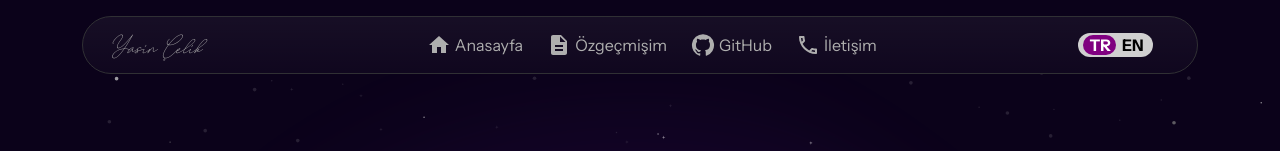
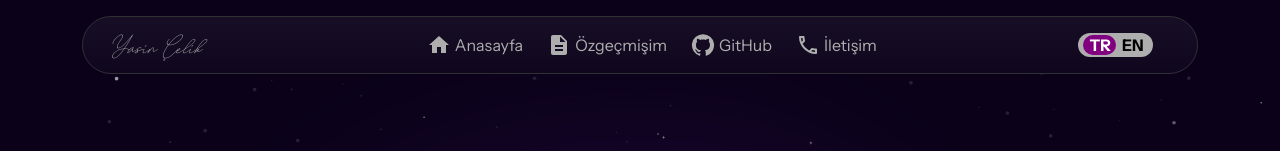
Before and after one commit to YasinCelikSoftware/portfolio, a React (Create React App) app: page / in a window 1280 px wide. Shown: the top 151 px of the page. Built offline with nearby package versions, Linux system fonts and the light colour scheme.

Commit message:
some bug fixes

```diff
--- a/src/assets/css/ToggleSwitch.css
+++ b/src/assets/css/ToggleSwitch.css
@@ -1,7 +1,7 @@
 .checkbox {
   width: 75px;
   height: 24px;
-  background-color: #d0d0d0;
+  background-color: #aeaeae;
   border-radius: 30px;
   position: relative;
   color: white;
@@ -59,5 +59,5 @@
 }
 
 .check:checked + .checkbox .slide .text__en {
-  color: white !important;
+  color: #fff !important;
 }
```
